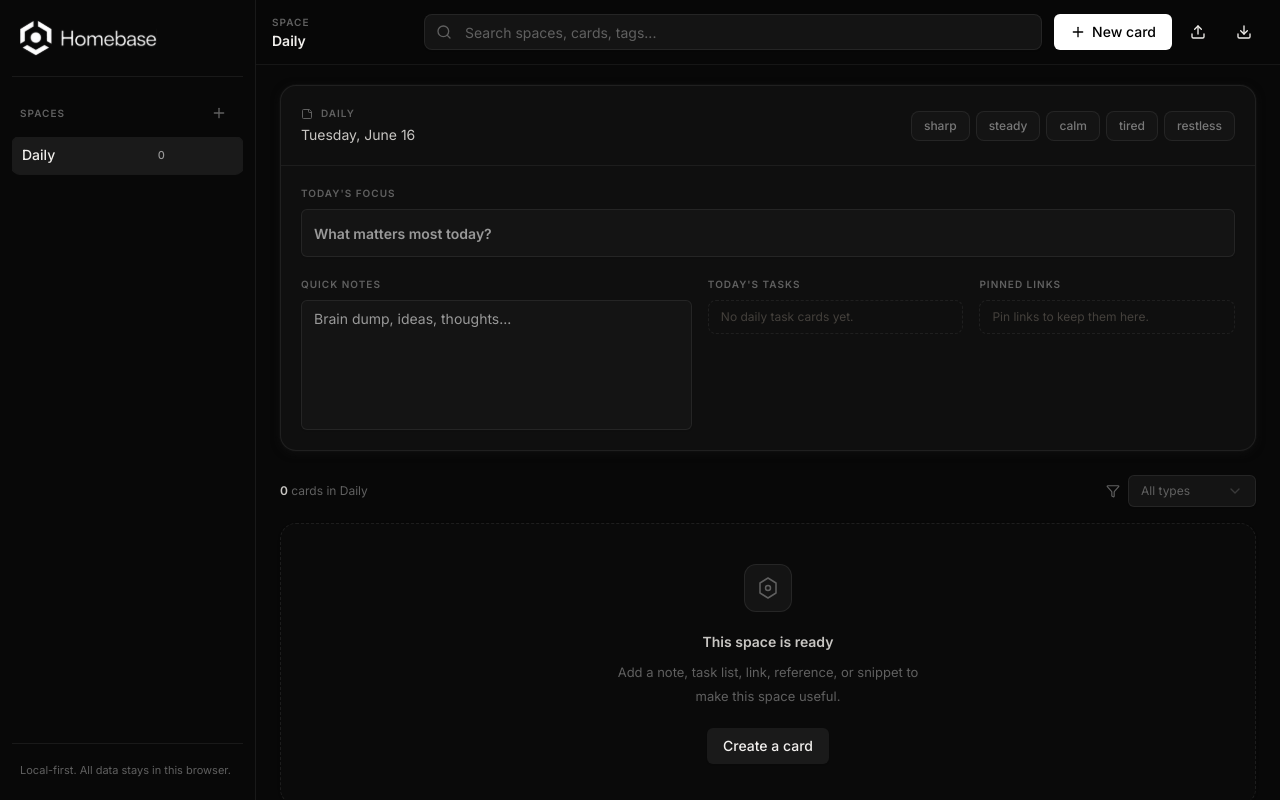
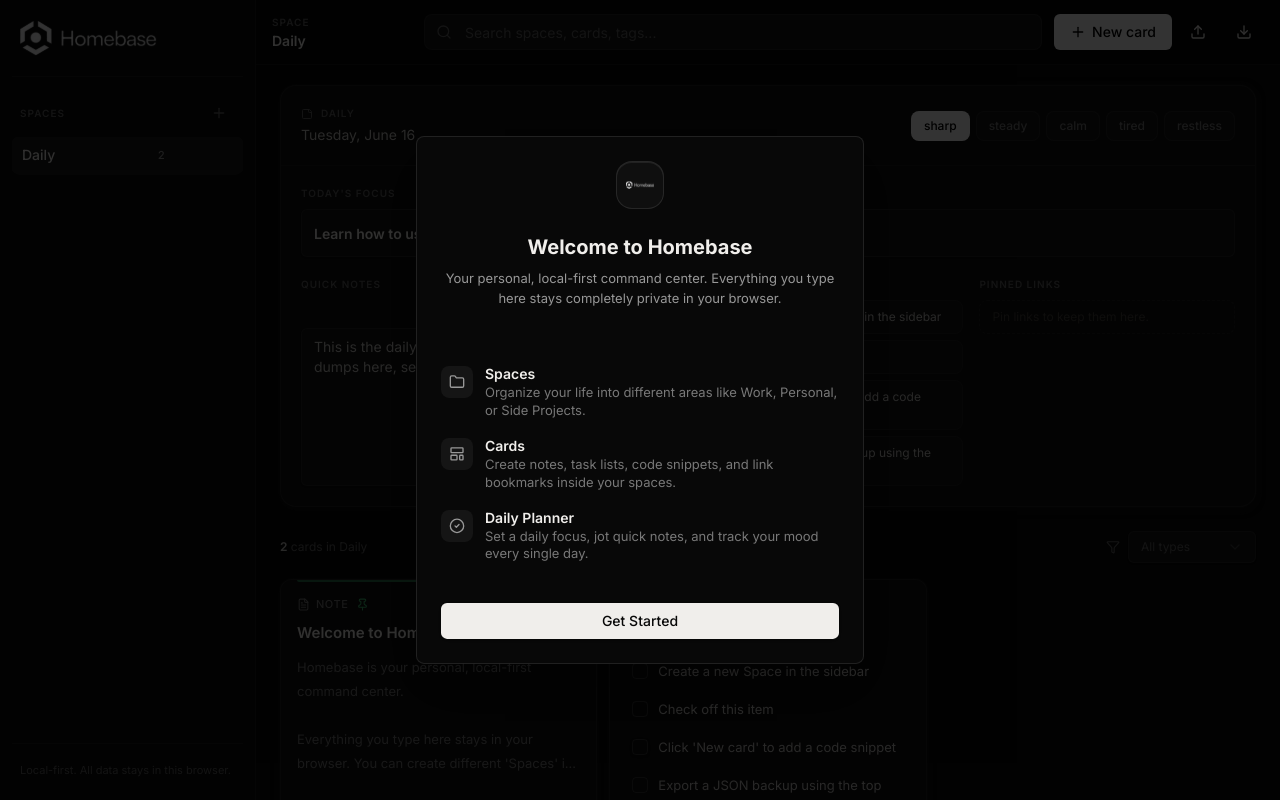
Before and after one commit to AvisharSharan/homebase, a React (Vite) app: page / in a window 1280 px wide. Built offline with nearby package versions, Linux system fonts and the light colour scheme.

Commit message:
feat: add WelcomeModal and onboarding tutorial cards

```diff
--- a/src/App.tsx
+++ b/src/App.tsx
@@ -7,6 +7,7 @@
 import { Sidebar } from "./components/spaces/Sidebar";
 import { Button } from "./components/ui/button";
 import { ConfirmDialog } from "./components/ui/ConfirmDialog";
+import { WelcomeModal } from "./components/ui/WelcomeModal";
 import { Select, SelectContent, SelectItem, SelectTrigger, SelectValue } from "./components/ui/select";
 import { Tooltip, TooltipContent, TooltipProvider, TooltipTrigger } from "./components/ui/tooltip";
 import { downloadBackup, readBackupFile } from "./lib/export/backup";
@@ -57,6 +58,7 @@
   const [pendingDelete, setPendingDelete] = useState<PendingDelete>(null);
   const [mobileSidebarOpen, setMobileSidebarOpen] = useState(false);
   const [notice, setNotice] = useState("");
+  const [welcomeOpen, setWelcomeOpen] = useState(!data.hasSeenWelcome);
   const fileInputRef = useRef<HTMLInputElement>(null);
 
   useEffect(() => {
@@ -100,6 +102,13 @@
 
   function mutate(updater: (current: HomebaseData) => HomebaseData) {
     setData((current) => ({ ...updater(current), updatedAt: new Date().toISOString() }));
+  }
+
+  function dismissWelcome(open: boolean) {
+    setWelcomeOpen(open);
+    if (!open && !data.hasSeenWelcome) {
+      mutate((current) => ({ ...current, hasSeenWelcome: true }));
+    }
   }
 
   function openCreateCard() {
@@ -396,6 +405,12 @@
         onCancel={() => setPendingDelete(null)}
         onConfirm={confirmDelete}
       />
+
+      <WelcomeModal
+        open={welcomeOpen}
+        onOpenChange={dismissWelcome}
+        onComplete={() => dismissWelcome(false)}
+      />
     </div>
   );
 }
--- /dev/null
+++ b/src/components/ui/WelcomeModal.tsx
@@ -0,0 +1,77 @@
+import {
+  AlertDialog,
+  AlertDialogAction,
+  AlertDialogContent,
+  AlertDialogDescription,
+  AlertDialogFooter,
+  AlertDialogHeader,
+  AlertDialogTitle,
+} from "./alert-dialog";
+import { CheckCircle2, Folder, LayoutTemplate } from "lucide-react";
+
+interface WelcomeModalProps {
+  open: boolean;
+  onOpenChange: (open: boolean) => void;
+  onComplete: () => void;
+}
+
+export function WelcomeModal({ open, onOpenChange, onComplete }: WelcomeModalProps) {
+  return (
+    <AlertDialog open={open} onOpenChange={onOpenChange}>
+      <AlertDialogContent className="max-w-md border-white/10 bg-ink-950 p-6 shadow-2xl">
+        <AlertDialogHeader className="mb-4">
+          <div className="mx-auto mb-4 flex size-12 items-center justify-center rounded-2xl bg-ink-900 border border-white/10 shadow-inner-bright">
+            <img src="/brand/homebase_logo.svg" alt="Homebase" className="size-7 object-contain" />
+          </div>
+          <AlertDialogTitle className="text-center text-xl font-bold text-bone-500">
+            Welcome to Homebase
+          </AlertDialogTitle>
+          <AlertDialogDescription className="text-center text-[13px] text-stone-400 mt-2">
+            Your personal, local-first command center. Everything you type here stays completely private in your browser.
+          </AlertDialogDescription>
+        </AlertDialogHeader>
+
+        <div className="space-y-4 my-6">
+          <div className="flex items-start gap-3">
+            <div className="mt-0.5 rounded-lg bg-white/5 p-2 text-stone-400">
+              <Folder className="size-4" />
+            </div>
+            <div>
+              <p className="text-sm font-semibold text-bone-500">Spaces</p>
+              <p className="text-[13px] text-stone-500 leading-snug">Organize your life into different areas like Work, Personal, or Side Projects.</p>
+            </div>
+          </div>
+
+          <div className="flex items-start gap-3">
+            <div className="mt-0.5 rounded-lg bg-white/5 p-2 text-stone-400">
+              <LayoutTemplate className="size-4" />
+            </div>
+            <div>
+              <p className="text-sm font-semibold text-bone-500">Cards</p>
+              <p className="text-[13px] text-stone-500 leading-snug">Create notes, task lists, code snippets, and link bookmarks inside your spaces.</p>
+            </div>
+          </div>
+
+          <div className="flex items-start gap-3">
+            <div className="mt-0.5 rounded-lg bg-white/5 p-2 text-stone-400">
+              <CheckCircle2 className="size-4" />
+            </div>
+            <div>
+              <p className="text-sm font-semibold text-bone-500">Daily Planner</p>
+              <p className="text-[13px] text-stone-500 leading-snug">Set a daily focus, jot quick notes, and track your mood every single day.</p>
+            </div>
+          </div>
+        </div>
+
+        <AlertDialogFooter className="sm:justify-center">
+          <AlertDialogAction
+            onClick={onComplete}
+            className="w-full bg-bone-500 text-ink-950 hover:bg-white font-medium"
+          >
+            Get Started
+          </AlertDialogAction>
+        </AlertDialogFooter>
+      </AlertDialogContent>
+    </AlertDialog>
+  );
+}
--- a/src/data/sampleData.ts
+++ b/src/data/sampleData.ts
@@ -8,10 +8,40 @@
     { id: "daily", name: "Daily", createdAt: now, updatedAt: now },
   ],
   daily: {
-    focus: "",
-    quickNotes: "",
-    mood: "",
+    focus: "Learn how to use Homebase",
+    quickNotes: "This is the daily panel! You can jot down quick brain dumps here, set a focus, and track your mood.",
+    mood: "sharp",
   },
-  cards: [],
+  cards: [
+    {
+      id: "welcome-note",
+      spaceId: "daily",
+      type: "note",
+      title: "Welcome to Homebase 👋",
+      content: "Homebase is your personal, local-first command center.\n\nEverything you type here stays in your browser. You can create different 'Spaces' in the sidebar to organize areas of your life, and inside those spaces, you can add Cards.\n\nThis is a Note card, but you can also create Tasks, Links, Snippets, and References. Try editing this card or pinning it using the buttons in the top right!",
+      tags: ["welcome", "tutorial"],
+      pinned: true,
+      createdAt: now,
+      updatedAt: now,
+    },
+    {
+      id: "tutorial-tasks",
+      spaceId: "daily",
+      type: "task",
+      title: "Give it a try",
+      content: "",
+      tasks: [
+        { id: "t1", text: "Create a new Space in the sidebar", completed: false },
+        { id: "t2", text: "Check off this item", completed: false },
+        { id: "t3", text: "Click 'New card' to add a code snippet", completed: false },
+        { id: "t4", text: "Export a JSON backup using the top bar icon", completed: false },
+      ],
+      tags: ["getting-started"],
+      pinned: false,
+      createdAt: now,
+      updatedAt: now,
+    }
+  ],
+  hasSeenWelcome: false,
   updatedAt: now,
 };
--- a/src/lib/storage/storage.ts
+++ b/src/lib/storage/storage.ts
@@ -70,7 +70,8 @@
     typeof value.daily.focus === "string" &&
     typeof value.daily.quickNotes === "string" &&
     typeof value.daily.mood === "string" &&
-    typeof value.updatedAt === "string"
+    typeof value.updatedAt === "string" &&
+    (typeof value.hasSeenWelcome === "boolean" || typeof value.hasSeenWelcome === "undefined")
   );
 }
 
@@ -80,7 +81,13 @@
 
   try {
     const parsed = JSON.parse(stored);
-    if (validateHomebaseData(parsed)) return parsed;
+    if (validateHomebaseData(parsed)) {
+      if (typeof parsed.hasSeenWelcome !== "boolean") {
+        parsed.hasSeenWelcome = true; // Assume existing users have seen it
+      }
+      return parsed;
+    }
+    return blankData;
   } catch {
     return blankData;
   }
--- a/src/types/index.ts
+++ b/src/types/index.ts
@@ -58,9 +58,10 @@
 }
 
 export interface HomebaseData {
-  version: 1;
+  version: number;
   spaces: Space[];
   cards: HomebaseCard[];
   daily: DailyState;
+  hasSeenWelcome: boolean;
   updatedAt: string;
 }
```
